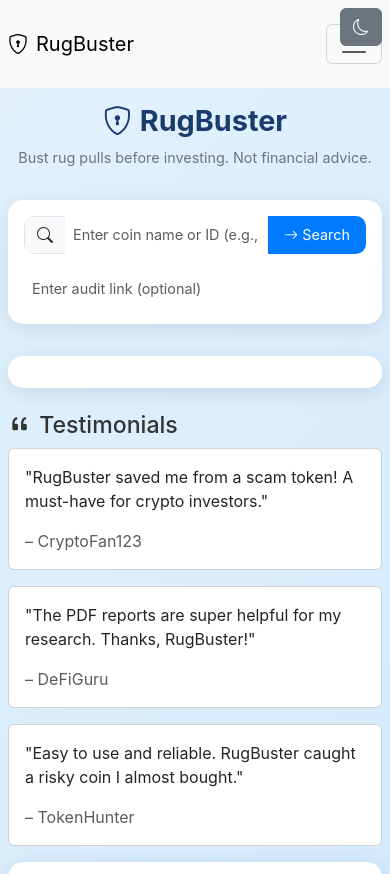
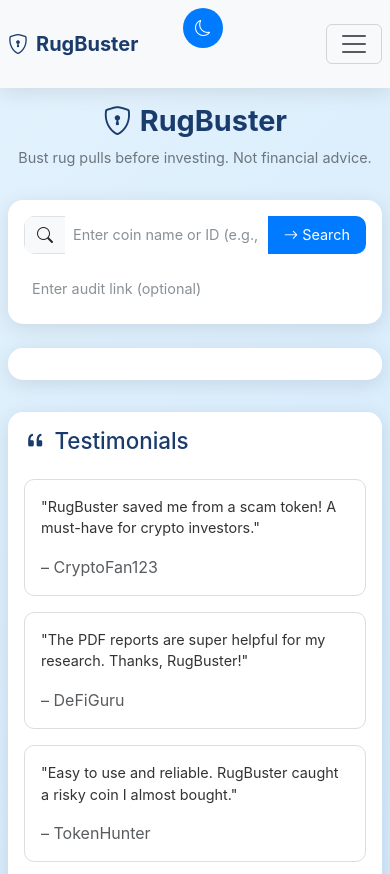
Before and after one commit to michealohagwam/rugbuster, a website: page public/index.html in a window 390 px wide. Shown: the top 874 px of the page. Drawn offline with nearby package versions, Linux system fonts and the light colour scheme.

Commit message:
Adjusted the dark theme toggle

```diff
--- a/public/index.html
+++ b/public/index.html
@@ -56,7 +56,13 @@
         <div class="spinner-circle"></div>
       </div>
     </div>
-    <div class="ad-section">
+
+    <div id="coinDetails" class="results-card">
+      <!-- Download button will be added here dynamically -->
+    </div>
+
+    <!-- Google ads Section-->
+     <div class="ad-section">
       <ins class="adsbygoogle"
            style="display:block"
            data-ad-client="ca-pub-YOUR_ADSENSE_ID"
@@ -67,9 +73,7 @@
         (adsbygoogle = window.adsbygoogle || []).push({});
       </script>
     </div>
-    <div id="coinDetails" class="results-card">
-      <!-- Download button will be added here dynamically -->
-    </div>
+
     <!-- New Testimonials Section -->
     <div class="testimonials-card">
       <h3><i class="bi bi-quote me-2"></i>Testimonials</h3>
--- a/public/styles.css
+++ b/public/styles.css
@@ -62,9 +62,31 @@
   font-size: 1.1rem;
 }
 
+.navbar {
+  background-color: var(--card-bg);
+  box-shadow: var(--card-shadow);
+}
+
+.navbar-brand {
+  font-weight: bold;
+  color: var(--header-color);
+}
+
+.navbar-light .navbar-nav .nav-link {
+  color: var(--text-color);
+  font-size: 1rem;
+  padding: 0.5rem 1rem;
+}
+
+.navbar-light .navbar-nav .nav-link:hover,
+.navbar-light .navbar-nav .nav-link.active {
+  color: var(--btn-primary-bg);
+}
+
 .search-card,
 .results-card,
 .sponsored-card,
+.testimonials-card,
 .premium-section,
 .consulting-section,
 .product-section,
@@ -75,6 +97,43 @@
   box-shadow: var(--card-shadow);
   padding: 1.5rem;
   margin-bottom: 2rem;
+}
+
+.testimonials-card h3 {
+  font-size: 1.8rem;
+  color: var(--header-color);
+  margin-bottom: 1.5rem;
+}
+
+.testimonials-card .card {
+  background: var(--card-bg);
+  border: 1px solid var(--table-border);
+  border-radius: 10px;
+  transition: transform 0.3s;
+}
+
+.testimonials-card .card:hover {
+  transform: translateY(-5px);
+}
+
+.testimonials-card .card-body {
+  padding: 1rem;
+}
+
+.testimonials-card .card-text {
+  font-size: 0.9rem;
+  color: var(--text-color);
+}
+
+.testimonials-card .text-muted {
+  font-size: 1rem;
+  font-weight: 400;
+  color: var(--muted-color);
+}
+
+[data-theme="dark"] .testimonials-card .card .card-body .text-muted {
+  color: var(--text-color) !important;
+  opacity: 1;
 }
 
 .search-card .input-group {
@@ -88,6 +147,16 @@
   font-size: 1rem;
   background: var(--card-bg);
   color: var(--text-color);
+}
+
+.search-card .form-control::placeholder {
+  color: var(--muted-color);
+  opacity: 0.8;
+}
+
+[data-theme="dark"] .search-card .form-control::placeholder {
+  color: var(--muted-color);
+  opacity: 0.9;
 }
 
 .search-card .btn-primary {
@@ -124,6 +193,7 @@
 
 .results-card h2,
 .sponsored-card h3,
+.testimonials-card h3,
 .premium-section h3,
 .consulting-section h3,
 .product-section h3,
@@ -252,6 +322,19 @@
   100% { transform: translateX(-100%); }
 }
 
+footer {
+  background-color: var(--card-bg);
+}
+
+footer p {
+  color: var(--muted-color);
+}
+
+[data-theme="dark"] footer p {
+  color: var(--muted-color);
+  opacity: 0.9;
+}
+
 /* Ensure PDF content is styled */
 .pdf-content {
   background: var(--card-bg);
@@ -271,9 +354,13 @@
   .header p {
     font-size: 0.9rem;
   }
+  .navbar-nav {
+    text-align: center;
+  }
   .search-card,
   .results-card,
   .sponsored-card,
+  .testimonials-card,
   .premium-section,
   .consulting-section,
   .product-section,
@@ -297,6 +384,7 @@
   }
   .results-card h2,
   .sponsored-card h3,
+  .testimonials-card h3,
   .premium-section h3,
   .consulting-section h3,
   .product-section h3,
@@ -333,4 +421,22 @@
   .donation-bar span {
     padding: 0.3rem 0.5rem;
   }
+  #themeToggle {
+    top: 15px;
+    left: 50%;
+    transform: translateX(-50%);
+    z-index: 1050;
+    width: 40px;
+    height: 40px;
+    padding: 0;
+    background-color: var(--btn-primary-bg);
+    border: none;
+    border-radius: 50%;
+    display: flex;
+    justify-content: center;
+    align-items: center;
+  }
+  #themeToggle i {
+    font-size: 1rem;
+  }
 }
```
